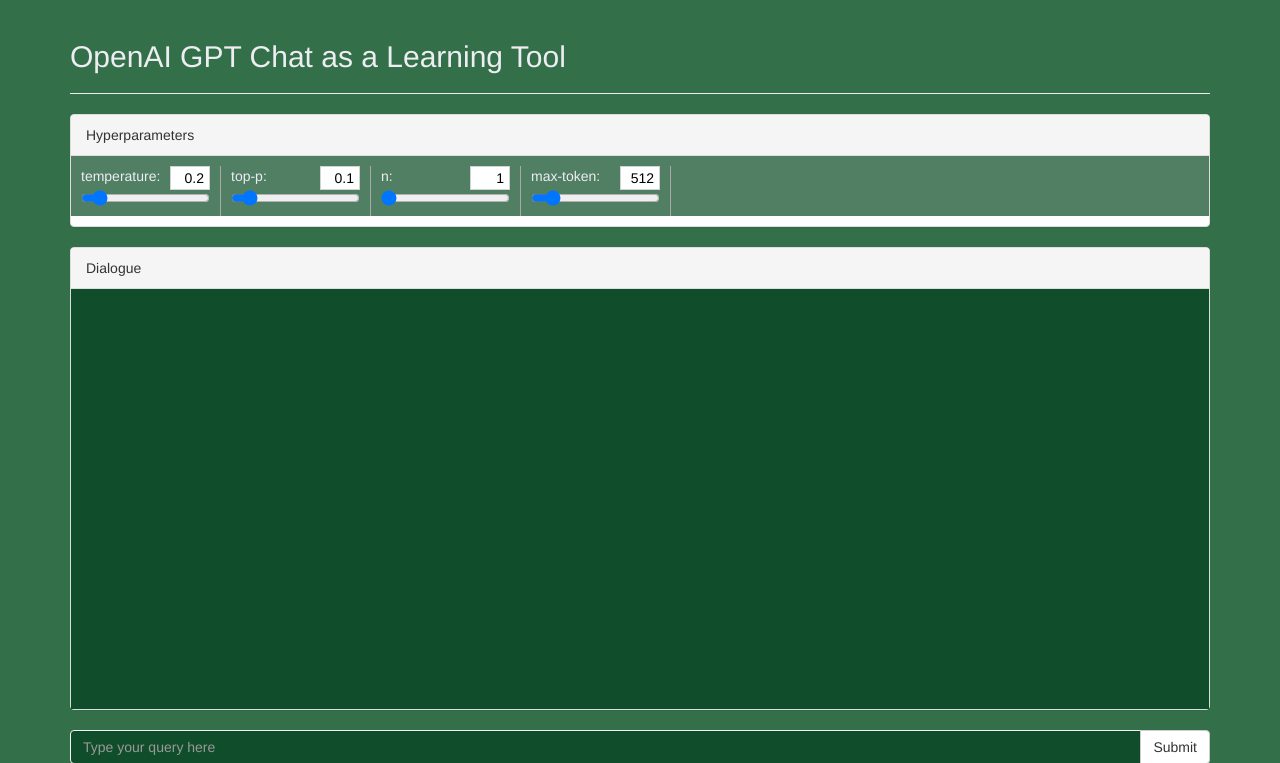
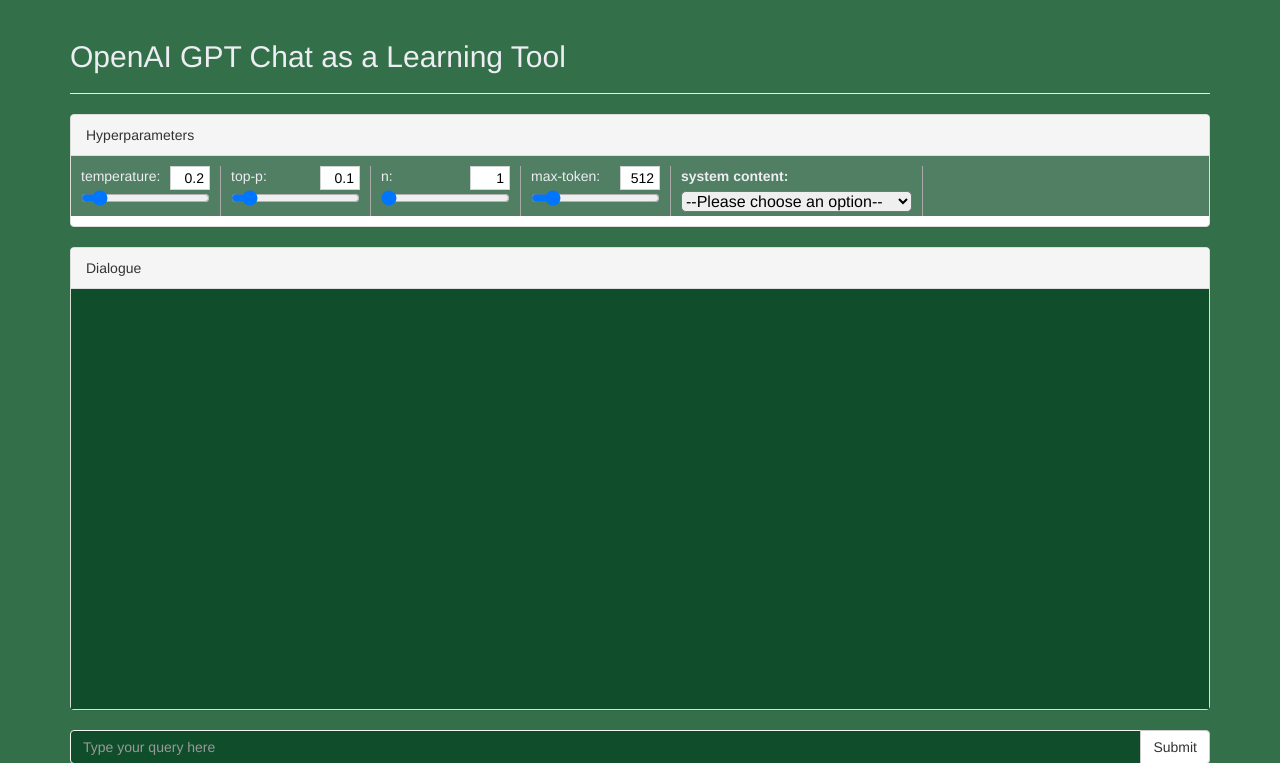
Before and after one commit to iispace/Python, a Flask app: page / in a window 1280 px wide. Shown: the top 763 px of the page. Run offline with Flask 3, Linux system fonts and the light colour scheme; some libraries are stand-ins or nearby versions.

Commit message:
Update index.html

```diff
--- a/Flask/ChatGPTPlaygroundUI/templates/index.html
+++ b/Flask/ChatGPTPlaygroundUI/templates/index.html
@@ -3,10 +3,13 @@
 <head>
     <title>OpenAI GPT Chat as a Learning Tool</title>
     <link rel="stylesheet" href="https://maxcdn.bootstrapcdn.com/bootstrap/3.3.7/css/bootstrap.min.css">
+    <!-- <link rel="stylesheet" href="./style_learningtool.css"> -->
+
     <style>
         body {
             background-color: #33704a;
             color: #ededf2;
+            min-width: 1000px;
         }
         .container {
             margin-top: 20px;
@@ -80,6 +83,18 @@
             visibility: visible;
             opacity: 1;
         }
+        .comboboxcontainer{
+            padding-left: 10px;
+        }
+        .combobox {
+            border-radius: 5px;
+            color: black;
+            font-size: medium;
+        }
+        .config-group .comboboxcontainer  {
+            border-right: 1px solid darkgray ;
+            padding-right: 10px;
+        }
     </style>
 </head>
 <body>
@@ -114,6 +129,17 @@
                         </div>
                         <input type="range" min=1 max=4096 value=512 step=1 class="slider" id="maxtoken">
                     </div>
+                    <div class="comboboxcontainer">
+                        <label for="system-content-select">system content:</label>
+                        <div class="elementcontainer">
+                            <select class="combobox" name="system-contents" id="system-content-select">
+                                <option value="">--Please choose an option--</option>
+                                <option value="Python Code Generator">Python Code Generator</option>
+                                <option value="Python Comments Generator">Python Comments Generator</option>
+                                <option value="Python Tutor">Python Tutor</option>
+                            </select>
+                        </div>
+                    </div>
                 </ul>
             </div>
         </div>
@@ -122,6 +148,8 @@
         <div class="panel panel-default">
             <div class="panel-heading">Dialogue</div>
             <div class="panel-body" id="chat">
+                <!-- <ul class="list-group">
+                </ul> -->
             </div>
         </div>
 
@@ -136,6 +164,15 @@
     <script src="https://ajax.googleapis.com/ajax/libs/jquery/3.2.1/jquery.min.js"></script>
     <script>
         $("#submit").click(function(){
+            let isvalid = check_system_persona()
+            let system_persona
+            if (isvalid){
+                system_persona = $("select[name=system-contents]").val()
+            }
+            else{
+                return
+            }
+
             var userInput = $("#userInput").val();
             var temperature_value = Number($("#temperature_inputbox").val())
             var topp_value = Number($("#topp_inputbox").val())
@@ -147,9 +184,13 @@
                             "n": n_value,
                             "max_tokens": maxtoken_value
             }
+
             var myconfig_str = JSON.stringify(myconfig)
+            console.log("system_persona: " + system_persona)
+            console.log("userInput: " + userInput)
+            console.log("myconfig_str: " + myconfig_str)
 
-            $.get("/get?msg=" + userInput + "," + myconfig_str, function(data){
+            $.get("/get?msg=" + system_persona + "," + userInput + "," + myconfig_str, function(data){
                 $("#chat").append("<li class='list-group-item'><b>Learner:</b> " + userInput + "</li>");
                 let responses = data.choices
                 let n = data.choices.length
@@ -161,7 +202,7 @@
     </script>
     <!-- 공통 처리를 위한 스크립트 -->
     <script>
-        // hyperparameters input box에 값을 바꾸면 슬라이드에도 적용시키는 코드
+        // input box에 값을 바꾸면 슬라이드에도 적용시키는 코드
         function inputboxChangeHandler(event){
             let event_raiser = event.target.id
             let name= event_raiser.split("_")[0]
@@ -185,6 +226,15 @@
 
         $(".hyperparam_value").bind('change', inputboxChangeHandler)
         $(".slider").bind('change', slideChangeHandler)
+
+        function check_system_persona(){
+            let current_index = $("select[name=system-contents]").prop("selectedIndex")
+            if (current_index == 0){
+                alert("Please choose a system content.")
+                return false
+            }
+            return true
+        }
     </script>
 </body>
 </html>
```
